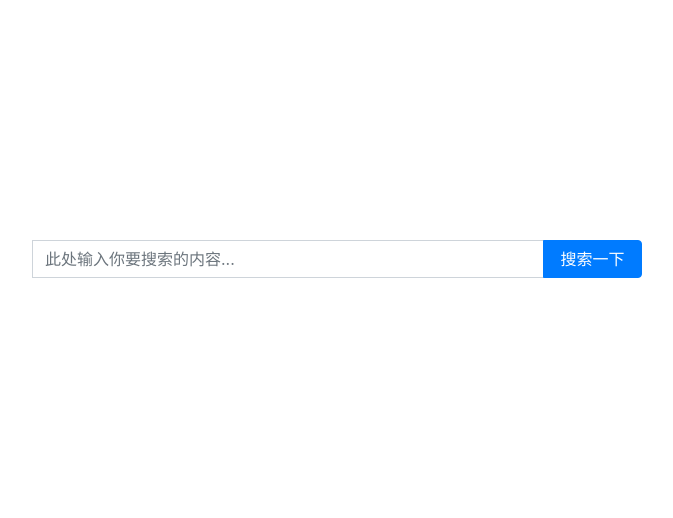
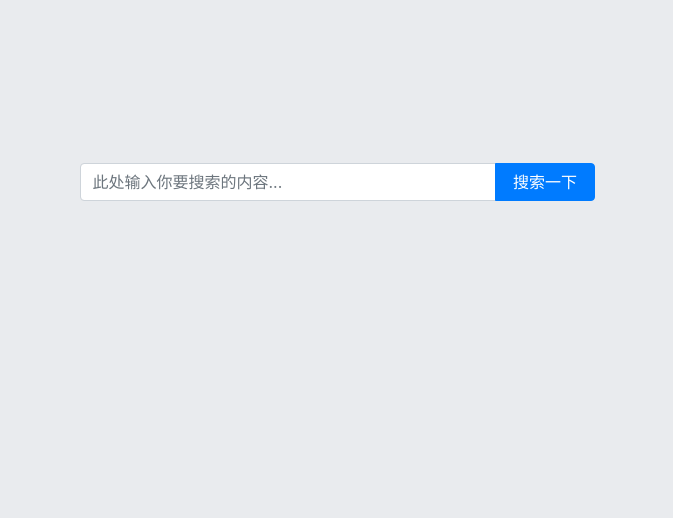
Before and after one commit to liaozhimingandy/Alsoapp, a Django app: page / in a window 1280 px wide. Shown: the top 518 px of the page, without its empty margins (303-976 px from the left). Run offline with Django 3.2, Linux system fonts and the light colour scheme; some libraries are stand-ins or nearby versions.

Commit message:
本次版本完成内容: 1.调整了原来搜索框的左边圆角; 2.调整了主页的搜索框的自适应,结果页面需要进一步完善; 3.调整了结果页面显示内容与搜索框对齐;

```diff
--- a/also/templates/also/index.html
+++ b/also/templates/also/index.html
@@ -12,22 +12,26 @@
     <link rel="stylesheet" href="{% static 'also/css/autocompleter.css' %}">
 
 </head>
-<body>
-<form class="container-fluid" onsubmit="return false;">
-    <div class="row justify-content-center">
-        <div class="col-lg-6" style="top: 30%; position: absolute;">
-            <div class="input-group">
+<body style="background:  #E9EBEE">
+<div class="container-fluid">
+    {#    搜索框位置#}
+    <form onsubmit="return false;" style="margin-top: 13%;">
+        <div class="form-row justify-content-center">
+            <div class="col-md-8 col-lg-5">
                 {% csrf_token %}
-                <input type="text" id="kw" class="form-control" placeholder="此处输入你要搜索的内容..."
-                       onkeydown="enter_search(event)"/>
-                <div class="input-group-append">
-                    <button class="btn btn-primary" type="button" onclick="to_search(event);">&nbsp;搜索一下&nbsp;</button>
+                <div class="input-group mb-2 mr-sm-2">
+                    <input type="text" id="kw" class="form-control" placeholder="此处输入你要搜索的内容..."
+                           value="{% if q is not None %}{{ q }} {% endif %}"
+                           onkeydown="enter_search(event)"/>
+                    <div class="input-group-append">
+                        <button class="btn btn-primary" type="button" onclick="to_search(event);">&nbsp;搜索一下&nbsp;
+                        </button>
+                    </div>
                 </div>
             </div>
         </div>
-    </div>
-</form>
-
+    </form>
+</div>
 <!--    footer-->
 <footer class="fixed-bottom bg-light pt-2 pl-2 pr-2" style="height: 40px">
     <div class="float-right d-none d-sm-block">
```
Also changed, not shown: also/templates/also/result.html (+32 -13 lines).
